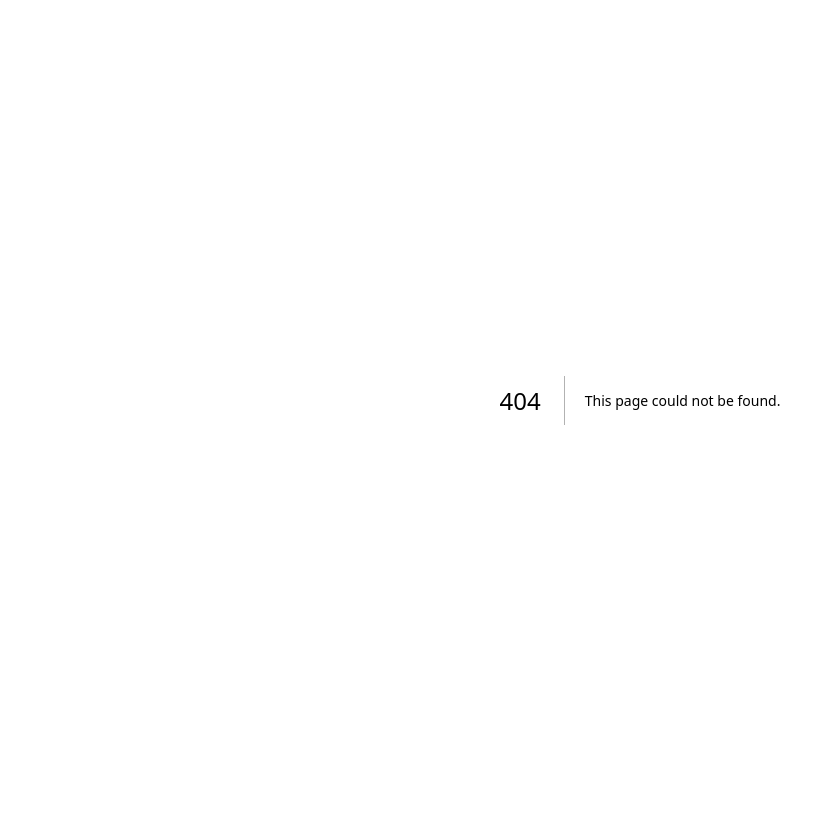
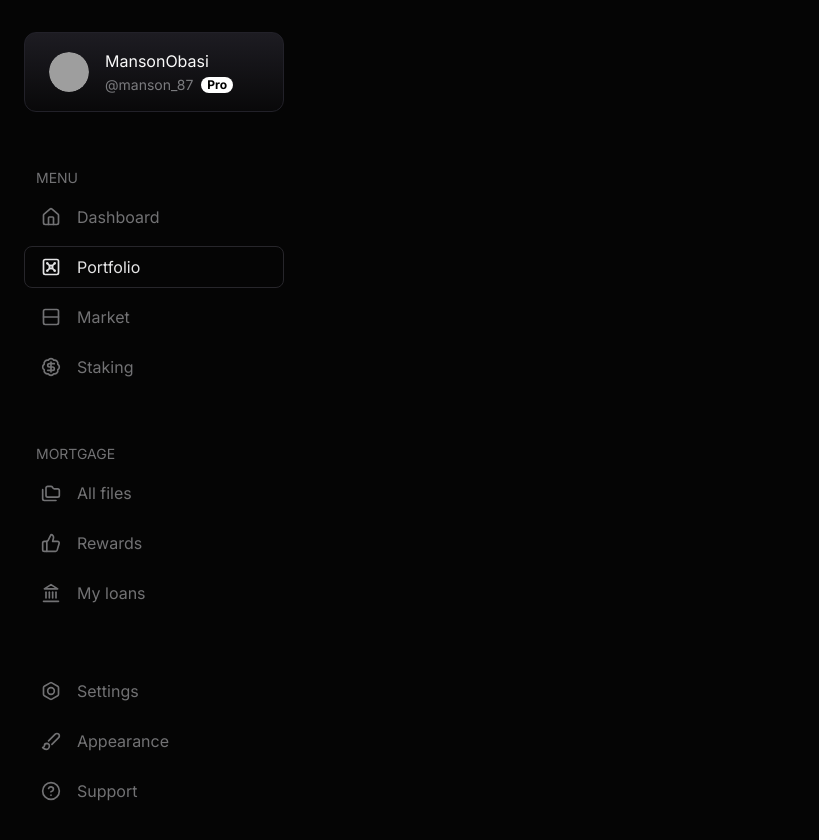
Before and after one commit to d-one-company/crypto-dashboard, a Next.js app: page /portfolio in a window 1280 px wide. Before the commit this address had no page. Shown: the top 840 px of the page, without its empty margins (0-819 px from the left). Before the commit the page ends 800 px from the top, so only its background shows below. Built offline with nearby package versions, Linux system fonts and the light colour scheme; grey boxes are pictures that could not be loaded.

Commit message:
feat: add sidebar design

```diff
--- a/app/globals.css
+++ b/app/globals.css
@@ -2,32 +2,75 @@
 @tailwind components;
 @tailwind utilities;
 
-:root {
-  --foreground-rgb: 0, 0, 0;
-  --background-start-rgb: 214, 219, 220;
-  --background-end-rgb: 255, 255, 255;
-}
+@layer base {
+  :root {
+    --background: 0 0% 100%;
+    --foreground: 222.2 84% 4.9%;
 
-@media (prefers-color-scheme: dark) {
-  :root {
-    --foreground-rgb: 255, 255, 255;
-    --background-start-rgb: 0, 0, 0;
-    --background-end-rgb: 0, 0, 0;
+    --card: 0 0% 100%;
+    --card-foreground: 222.2 84% 4.9%;
+
+    --popover: 0 0% 100%;
+    --popover-foreground: 222.2 84% 4.9%;
+
+    --primary: 222.2 47.4% 11.2%;
+    --primary-foreground: 210 40% 98%;
+
+    --secondary: 210 40% 96.1%;
+    --secondary-foreground: 222.2 47.4% 11.2%;
+
+    --muted: 210 40% 96.1%;
+    --muted-foreground: 215.4 16.3% 46.9%;
+
+    --accent: 210 40% 96.1%;
+    --accent-foreground: 222.2 47.4% 11.2%;
+
+    --destructive: 0 84.2% 60.2%;
+    --destructive-foreground: 210 40% 98%;
+
+    --border: 214.3 31.8% 91.4%;
+    --input: 214.3 31.8% 91.4%;
+    --ring: 222.2 84% 4.9%;
+
+    --radius: 0.5rem;
+  }
+
+  .dark {
+    --background: 0 0% 2%;
+    --foreground: 0 0% 98%;
+
+    --card: 0 0% 3.9%;
+    --card-foreground: 0 0% 98%;
+
+    --popover: 0 0% 3.9%;
+    --popover-foreground: 0 0% 98%;
+
+    --primary: 0 0% 98%;
+    --primary-foreground: 0 0% 9%;
+
+    --secondary: 0 0% 14.9%;
+    --secondary-foreground: 0 0% 98%;
+
+    --muted: 0 0% 14.9%;
+    --muted-foreground: 0 0% 63.9%;
+
+    --accent: 0 0% 14.9%;
+    --accent-foreground: 0 0% 98%;
+
+    --destructive: 0 62.8% 30.6%;
+    --destructive-foreground: 0 0% 98%;
+
+    --border: 0 0% 14.9%;
+    --input: 0 0% 14.9%;
+    --ring: 0 0% 83.1%;
   }
 }
 
-body {
-  color: rgb(var(--foreground-rgb));
-  background: linear-gradient(
-      to bottom,
-      transparent,
-      rgb(var(--background-end-rgb))
-    )
-    rgb(var(--background-start-rgb));
-}
-
-@layer utilities {
-  .text-balance {
-    text-wrap: balance;
+@layer base {
+  * {
+    @apply border-border;
+  }
+  body {
+    @apply bg-background text-foreground;
   }
 }
--- a/app/layout.tsx
+++ b/app/layout.tsx
@@ -1,12 +1,12 @@
-import type { Metadata } from "next";
-import { Inter } from "next/font/google";
-import "./globals.css";
+import type { Metadata } from 'next';
+import { Inter } from 'next/font/google';
+import './globals.css';
 
-const inter = Inter({ subsets: ["latin"] });
+const inter = Inter({ subsets: ['latin'] });
 
 export const metadata: Metadata = {
-  title: "Create Next App",
-  description: "Generated by create next app",
+  title: 'Crypto Dashboard',
+  description: 'Crypto Dashboard',
 };
 
 export default function RootLayout({
@@ -15,7 +15,7 @@ export default function RootLayout({
   children: React.ReactNode;
 }>) {
   return (
-    <html lang="en">
+    <html lang="en" className="dark">
       <body className={inter.className}>{children}</body>
     </html>
   );
--- /dev/null
+++ b/app/portfolio/page.tsx
@@ -0,0 +1,7 @@
+import Sidebar from '../web/components/Sidebar/Sidebar';
+
+const Page = () => {
+  return <Sidebar />;
+};
+
+export default Page;
--- /dev/null
+++ b/app/web/components/Sidebar/Profile.tsx
@@ -0,0 +1,33 @@
+import { Avatar, AvatarFallback, AvatarImage } from '@/components/ui/avatar';
+import { generateFakeImage } from '@/lib/fakeData';
+import { User } from 'lucide-react';
+
+const Profile = () => {
+  return (
+    <div className="flex w-[260px] items-center gap-4 rounded-xl  border border-[#222129] bg-gradient-to-b from-[#1D1C22] to-[#18161B]/20 px-6 py-4">
+      <Avatar className="size-10">
+        <AvatarImage
+          src={generateFakeImage({ width: 300, height: 300 })}
+          width={300}
+          height={300}
+          alt="Avatar"
+          className="overflow-hidden rounded-full"
+        />
+        <AvatarFallback className="bg-muted/60 text-gray-500">
+          <User />
+        </AvatarFallback>
+      </Avatar>
+      <div className="flex flex-col items-start gap-0.5">
+        <p className="text-base">MansonObasi</p>
+        <div className="flex items-center gap-2">
+          <p className="text-sm text-gray-200/50">@manson_87</p>
+          <p className="flex rounded-lg bg-white px-1.5 text-xs font-bold text-black">
+            Pro
+          </p>
+        </div>
+      </div>
+    </div>
+  );
+};
+
+export default Profile;
--- /dev/null
+++ b/app/web/components/Sidebar/Sidebar.tsx
@@ -0,0 +1,46 @@
+import {
+  BadgeDollarSign,
+  Bolt,
+  Brush,
+  CircleHelp,
+  Folders,
+  Home,
+  Landmark,
+  Rows2,
+  ThumbsUp,
+  Vault,
+} from 'lucide-react';
+import Profile from './Profile';
+import SidebarItem from './SidebarItem';
+
+const Sidebar = () => {
+  return (
+    <aside className="hidden flex-col gap-14 px-6 py-8 sm:flex">
+      <Profile />
+      <div className="flex flex-col items-start gap-2">
+        <p className="px-3 text-sm text-[#727274]">MENU</p>
+        <SidebarItem icon={<Home />} label="Dashboard" href="/" />
+        <SidebarItem icon={<Vault />} label="Portfolio" href="/portfolio" />
+        <SidebarItem icon={<Rows2 />} label="Market" href="/market" />
+        <SidebarItem
+          icon={<BadgeDollarSign />}
+          label="Staking"
+          href="/staking"
+        />
+      </div>
+      <div className="flex flex-col items-start gap-2">
+        <p className="px-3 text-sm text-[#727274]">MORTGAGE</p>
+        <SidebarItem icon={<Folders />} label="All files" href="/files" />
+        <SidebarItem icon={<ThumbsUp />} label="Rewards" href="/rewards" />
+        <SidebarItem icon={<Landmark />} label="My loans" href="/loans" />
+      </div>
+      <div className="flex flex-col items-start gap-2">
+        <SidebarItem icon={<Bolt />} label="Settings" href="/settings" />
+        <SidebarItem icon={<Brush />} label="Appearance" href="/appearance" />
+        <SidebarItem icon={<CircleHelp />} label="Support" href="/support" />
+      </div>
+    </aside>
+  );
+};
+
+export default Sidebar;
--- /dev/null
+++ b/app/web/components/Sidebar/SidebarItem.tsx
@@ -0,0 +1,35 @@
+'use client';
+
+import { cn } from '@/lib/utils';
+import Link from 'next/link';
+import { usePathname } from 'next/navigation';
+import { cloneElement } from 'react';
+
+type Props = {
+  className?: string;
+  icon: JSX.Element;
+  label: string;
+  href?: string;
+};
+
+const SidebarItem = ({ className, icon, label, href = '#' }: Props) => {
+  const pathname = usePathname();
+  const selected = pathname === href;
+
+  return (
+    <Link
+      href={href}
+      className={cn(
+        'flex w-[260px] items-center gap-4 rounded-lg border border-transparent px-4 py-2 text-[#727274]',
+        'transition-colors duration-200 hover:border-[#27262B] hover:text-[#E4E4E5]',
+        selected && 'border-[#27262B] text-[#E4E4E5]',
+        className
+      )}
+    >
+      {cloneElement(icon, { className: 'size-5' })}
+      {label}
+    </Link>
+  );
+};
+
+export default SidebarItem;
--- /dev/null
+++ b/components/ui/avatar.tsx
@@ -0,0 +1,50 @@
+"use client"
+
+import * as React from "react"
+import * as AvatarPrimitive from "@radix-ui/react-avatar"
+
+import { cn } from "@/lib/utils"
+
+const Avatar = React.forwardRef<
+  React.ElementRef<typeof AvatarPrimitive.Root>,
+  React.ComponentPropsWithoutRef<typeof AvatarPrimitive.Root>
+>(({ className, ...props }, ref) => (
+  <AvatarPrimitive.Root
+    ref={ref}
+    className={cn(
+      "relative flex h-10 w-10 shrink-0 overflow-hidden rounded-full",
+      className
+    )}
+    {...props}
+  />
+))
+Avatar.displayName = AvatarPrimitive.Root.displayName
+
+const AvatarImage = React.forwardRef<
+  React.ElementRef<typeof AvatarPrimitive.Image>,
+  React.ComponentPropsWithoutRef<typeof AvatarPrimitive.Image>
+>(({ className, ...props }, ref) => (
+  <AvatarPrimitive.Image
+    ref={ref}
+    className={cn("aspect-square h-full w-full", className)}
+    {...props}
+  />
+))
+AvatarImage.displayName = AvatarPrimitive.Image.displayName
+
+const AvatarFallback = React.forwardRef<
+  React.ElementRef<typeof AvatarPrimitive.Fallback>,
+  React.ComponentPropsWithoutRef<typeof AvatarPrimitive.Fallback>
+>(({ className, ...props }, ref) => (
+  <AvatarPrimitive.Fallback
+    ref={ref}
+    className={cn(
+      "flex h-full w-full items-center justify-center rounded-full bg-muted",
+      className
+    )}
+    {...props}
+  />
+))
+AvatarFallback.displayName = AvatarPrimitive.Fallback.displayName
+
+export { Avatar, AvatarImage, AvatarFallback }
--- /dev/null
+++ b/lib/fakeData.ts
@@ -0,0 +1,11 @@
+import { faker } from '@faker-js/faker';
+
+export function generateFakeImage({
+  width = 64,
+  height = 64,
+}: {
+  width?: number;
+  height?: number;
+}) {
+  return faker.image.url({ width, height });
+}
--- /dev/null
+++ b/lib/utils.ts
@@ -0,0 +1,6 @@
+import { type ClassValue, clsx } from "clsx"
+import { twMerge } from "tailwind-merge"
+
+export function cn(...inputs: ClassValue[]) {
+  return twMerge(clsx(inputs))
+}
--- a/tailwind.config.ts
+++ b/tailwind.config.ts
@@ -1,20 +1,80 @@
-import type { Config } from "tailwindcss";
+import type { Config } from "tailwindcss"
 
-const config: Config = {
+const config = {
+  darkMode: ["class"],
   content: [
-    "./pages/**/*.{js,ts,jsx,tsx,mdx}",
-    "./components/**/*.{js,ts,jsx,tsx,mdx}",
-    "./app/**/*.{js,ts,jsx,tsx,mdx}",
-  ],
+    './pages/**/*.{ts,tsx}',
+    './components/**/*.{ts,tsx}',
+    './app/**/*.{ts,tsx}',
+    './src/**/*.{ts,tsx}',
+	],
+  prefix: "",
   theme: {
+    container: {
+      center: true,
+      padding: "2rem",
+      screens: {
+        "2xl": "1400px",
+      },
+    },
     extend: {
-      backgroundImage: {
-        "gradient-radial": "radial-gradient(var(--tw-gradient-stops))",
-        "gradient-conic":
-          "conic-gradient(from 180deg at 50% 50%, var(--tw-gradient-stops))",
+      colors: {
+        border: "hsl(var(--border))",
+        input: "hsl(var(--input))",
+        ring: "hsl(var(--ring))",
+        background: "hsl(var(--background))",
+        foreground: "hsl(var(--foreground))",
+        primary: {
+          DEFAULT: "hsl(var(--primary))",
+          foreground: "hsl(var(--primary-foreground))",
+        },
+        secondary: {
+          DEFAULT: "hsl(var(--secondary))",
+          foreground: "hsl(var(--secondary-foreground))",
+        },
+        destructive: {
+          DEFAULT: "hsl(var(--destructive))",
+          foreground: "hsl(var(--destructive-foreground))",
+        },
+        muted: {
+          DEFAULT: "hsl(var(--muted))",
+          foreground: "hsl(var(--muted-foreground))",
+        },
+        accent: {
+          DEFAULT: "hsl(var(--accent))",
+          foreground: "hsl(var(--accent-foreground))",
+        },
+        popover: {
+          DEFAULT: "hsl(var(--popover))",
+          foreground: "hsl(var(--popover-foreground))",
+        },
+        card: {
+          DEFAULT: "hsl(var(--card))",
+          foreground: "hsl(var(--card-foreground))",
+        },
+      },
+      borderRadius: {
+        lg: "var(--radius)",
+        md: "calc(var(--radius) - 2px)",
+        sm: "calc(var(--radius) - 4px)",
+      },
+      keyframes: {
+        "accordion-down": {
+          from: { height: "0" },
+          to: { height: "var(--radix-accordion-content-height)" },
+        },
+        "accordion-up": {
+          from: { height: "var(--radix-accordion-content-height)" },
+          to: { height: "0" },
+        },
+      },
+      animation: {
+        "accordion-down": "accordion-down 0.2s ease-out",
+        "accordion-up": "accordion-up 0.2s ease-out",
       },
     },
   },
-  plugins: [],
-};
-export default config;
+  plugins: [require("tailwindcss-animate")],
+} satisfies Config
+
+export default config
```
Also changed, not shown: package.json (+8 -1 lines), components.json (added), 1 other file (tests, documents, lock files or other folders).
